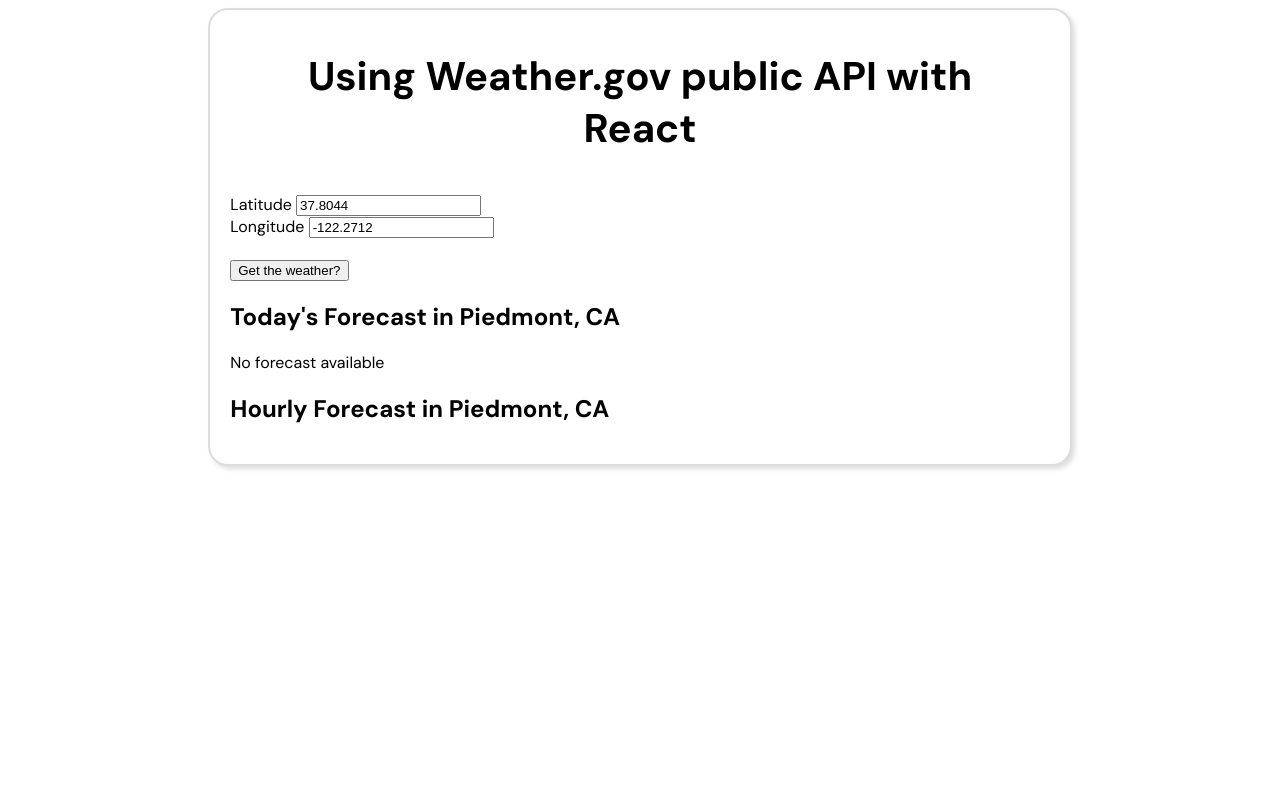
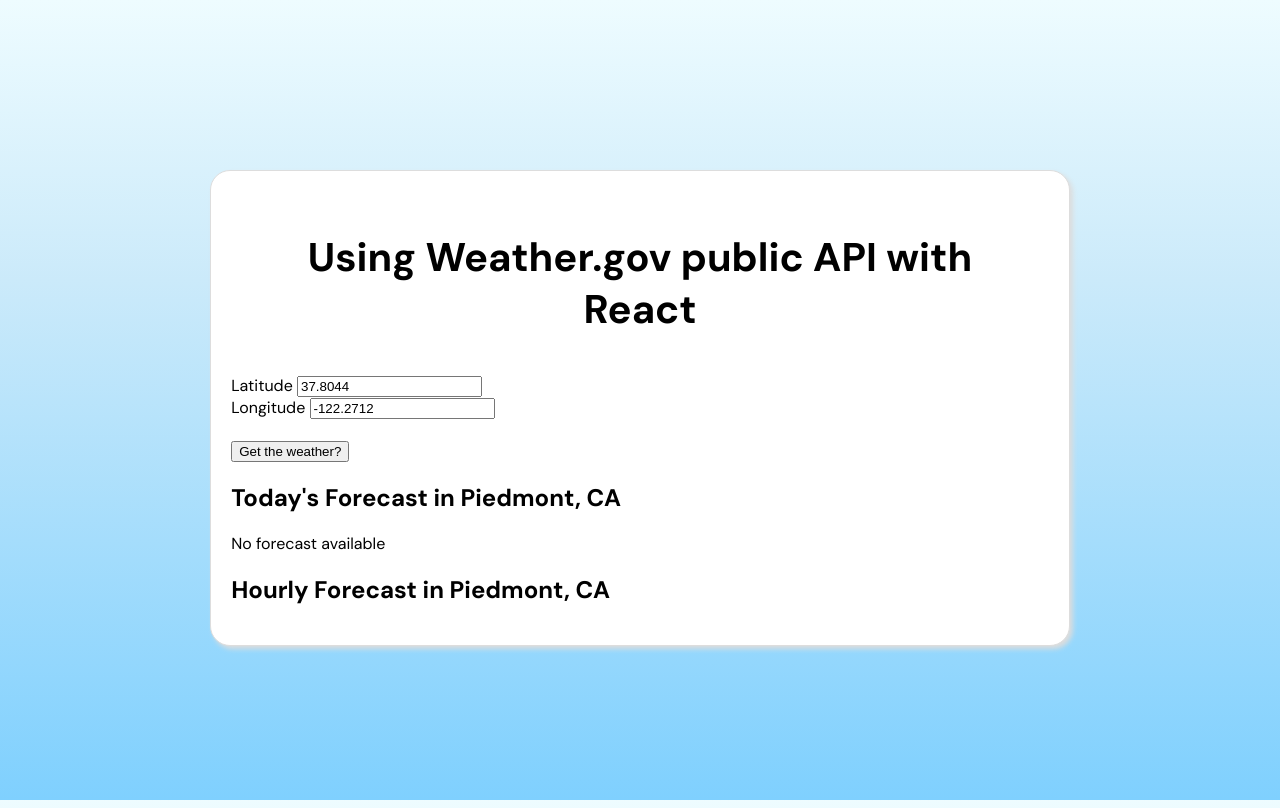
Before and after one commit to dkeesey/weathergov, a React (Create React App) app: page / in a window 1280 px wide. Built offline with nearby package versions, Linux system fonts and the light colour scheme.

Commit message:
sky blue bg gradient

```diff
--- a/src/App.css
+++ b/src/App.css
@@ -1,20 +1,37 @@
+html,
+body,
+#app,
+#app > div {
+  height: 100vh;
+}
+
 body {
-  background: #fff;
+  height: 100%;
+  background: rgb(238, 252, 255);
+  background: linear-gradient(
+    180deg,
+    rgba(238, 252, 255, 1) 0%,
+    rgba(203, 234, 250, 1) 35%,
+    rgba(127, 208, 254, 1) 100%
+  );
   margin: 8px 0;
   display: flex;
   flex-direction: row;
   align-items: center;
   justify-content: center;
 }
+.root {
+  width: 100%;
+  height: 100%;
+}
 .App {
   font-family: 'DM Sans', sans-serif;
   width: 90%;
-  margin-top: 20px;
-  border: 2px solid #ddd;
+  margin: 40px auto;
+  border: 1px solid #ddd;
   border-radius: 20px;
   background: #fff;
-  padding: 0 20px 20px;
-  margin: 0 auto;
+  padding: 20px 20px;
   box-shadow: 3px 3px 5px #ddd;
 }
 .App h1 {
```
